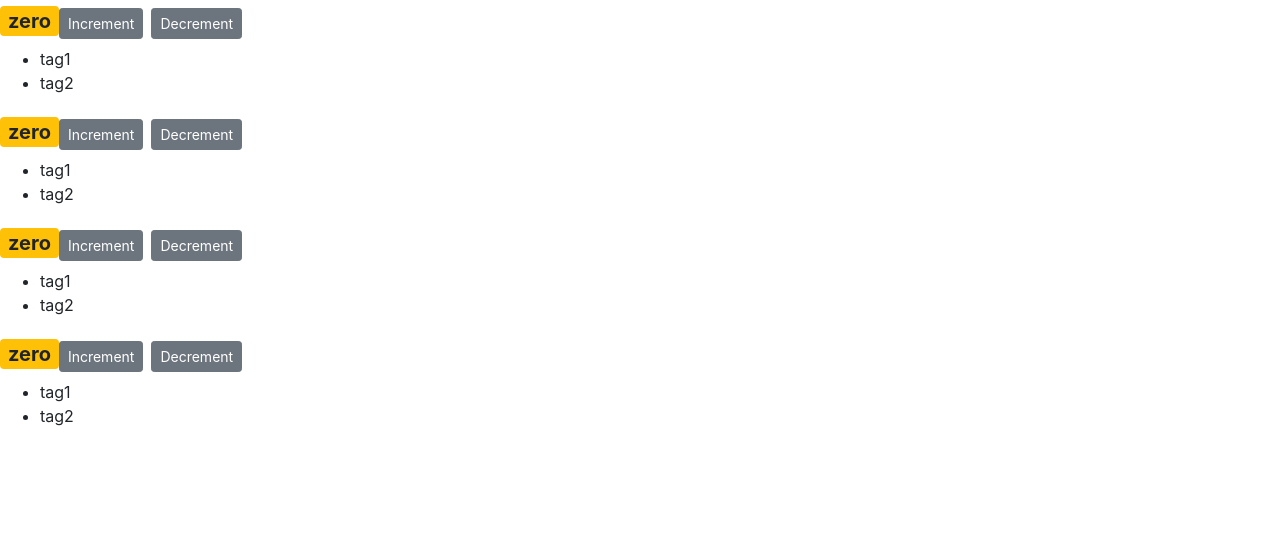
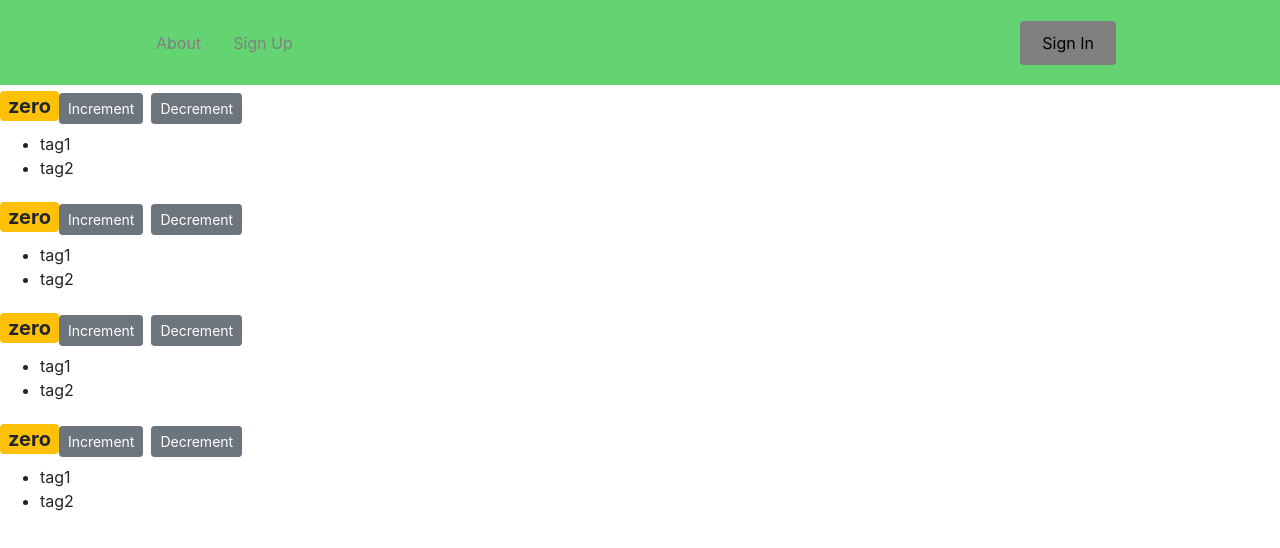
Before and after one commit to shrikantswami/counter-app, a React (Create React App) app: page / in a window 1280 px wide. Shown: the top 548 px of the page. Built offline with nearby package versions, Linux system fonts and the light colour scheme.

Commit message:
installed react icon library & loaded navbar page

```diff
--- a/package.json
+++ b/package.json
@@ -9,6 +9,7 @@
     "bootstrap": "^4.1.1",
     "react": "^18.2.0",
     "react-dom": "^18.2.0",
+    "react-icons": "^4.6.0",
     "react-router-dom": "^6.4.3",
     "react-scripts": "5.0.1",
     "styled-components": "^5.3.6",
--- a/src/App.js
+++ b/src/App.js
@@ -8,7 +8,7 @@ import Navbar from './components/Navbar';
 function App() {
   return (
     <div className="App">
-      <header className="App-header">
+      {/* <header className="App-header">
         <img src={logo} className="App-logo" alt="logo" />
         <p>
           Edit <code>src/App.js</code> and save to reload.
@@ -21,7 +21,7 @@ function App() {
         >
           Learn React
         </a>
-      </header>
+      </header> */}
       <Router>
       <Navbar />
       <Routes>
--- a/src/index.js
+++ b/src/index.js
@@ -9,6 +9,9 @@ import Counters from './components/counters';
 const root = ReactDOM.createRoot(document.getElementById('root'));
 root.render(
   <React.StrictMode>
+    <React.StrictMode>
+    <App />
+  </React.StrictMode>
     <Counters />
   </React.StrictMode>
 );
```
Also changed, not shown: 1 other file (tests, documents, lock files or other folders).
